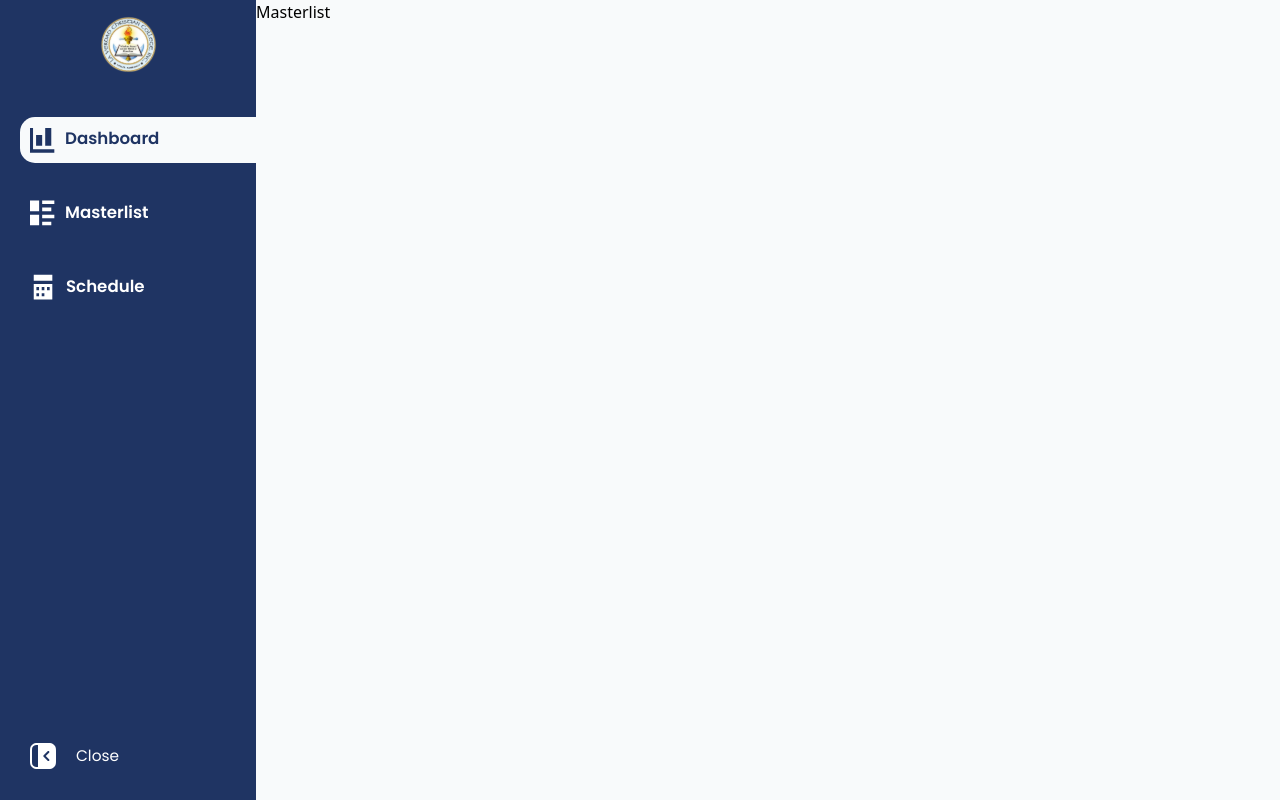
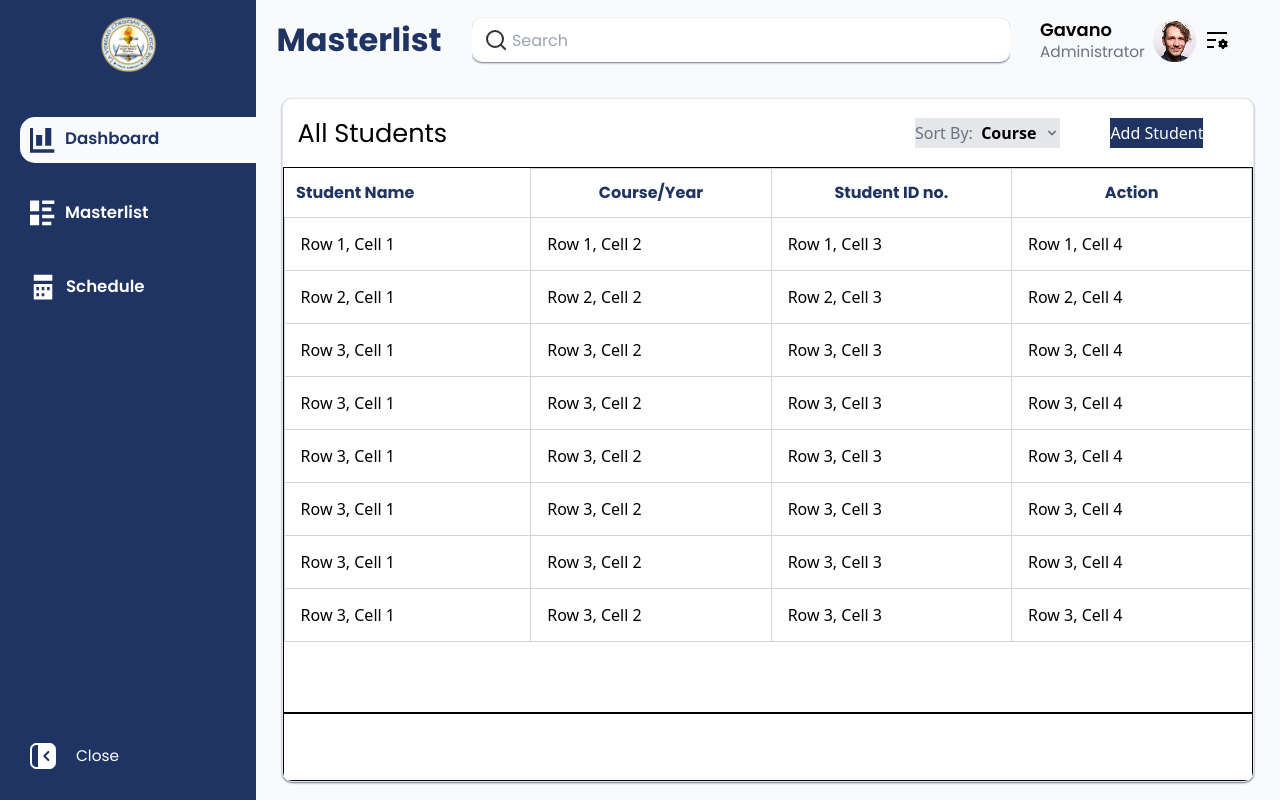
Before and after one commit to Fourthhy/free-lunch-eligibility-check, a React (Vite) app: page /dashboard/masterlist in a window 1280 px wide. Built offline with nearby package versions, Linux system fonts and the light colour scheme.

Commit message:
Implementation: Masterlist table

```diff
--- a/src/pages/admin/Dashboard_Components/Header.jsx
+++ b/src/pages/admin/Dashboard_Components/Header.jsx
@@ -1,13 +1,30 @@
-export default function Header({pageName}) {
+import { Search } from "lucide-react"
+
+
+export default function Header({ pageName }) {
     return (
         <>
-            <div className="h-[100%] flex items-end justify-between">
-                <div className="ml-[2%]">
+            <div className="h-[100%] flex items-end justify-between overflow-y-visible">
+
+                <div className="ml-[2%] flex items-center h-[100%]">
                     <p className="font-Poppins text-[#1F3463] text-[2.5vw] font-bold overflow white-space text-overflow">
                         {pageName}
                     </p>
                 </div>
-                <div className="mr-[2%]">
+
+                {pageName === "Masterlist" ? (
+                    <div className="h-[100%] flex items-center relative">
+                        <Search className="absolute left-3 top-1/2 transform -translate-y-1/2" color="#303030" />
+                        <input
+                            type="text"
+                            className="w-[42vw] h-[55%] pl-10 flex items-center rounded-[10px] bg-white shadow-sm shadow-gray-500 font-Poppins"
+                            placeholder="Search"
+                        />
+                    </div>
+                ) : ""}
+
+
+                <div className="mr-[5%] h-[100%] flex items-center">
                     <div className="flex items-center gap-2">
                         <div className="flex flex-col justify-center">
                             <p className="font-Poppins text-[1.4vw] font-semibold text-black">Gavano</p>
--- a/src/pages/admin/Masterlist.jsx
+++ b/src/pages/admin/Masterlist.jsx
@@ -1,7 +1,127 @@
+import { Button, Dropdown, DropdownItem } from "flowbite-react";
+import Header from "./Dashboard_Components/Header"
+
+
 export default function Masterlist() {
     return (
         <>
-            Masterlist
+            <div className="h-[100%] w-[100%]">
+                <div className="h-[10%]">
+                    <Header pageName={"Masterlist"} />
+                </div>
+                <div className="h-[90%] w-[100%] items-center justify-center flex">
+                    <div className="h-[95%] w-[95%] border-[1px] bg-white rounded-[10px] shadow-sm shadow-gray-500 flex flex-col">
+                        <div className="w-[100%] h-[10%] flex">
+                            <div className="w-[60%] h-[100%] flex items-center justify-start">
+                                <p className="font-Poppins text-[2vw] text-black overflow white-space text-overflow pl-[15px]">
+                                    All Students
+                                </p>
+                            </div>
+                            <div className="w-[40%] h-[100%] flex items-center justify-evenly">
+                                <Dropdown
+                                    label={
+                                        <>
+                                            <span className="text-gray-500">Sort By: &nbsp;</span>
+                                            <span className="font-semibold text-black">Course</span>
+                                        </>
+                                    }
+                                    dismissOnClick={true}
+                                    className="text-gray-500"
+                                    style={{ backgroundColor: '#e5e7eb', height: '30px' }}>
+                                    <DropdownItem>Name</DropdownItem>
+                                    <DropdownItem>Course</DropdownItem>
+                                    <DropdownItem>Student ID</DropdownItem>
+                                </Dropdown>
+                                <Button style={{ backgroundColor: "#1F3463", height: '30px' }}>Add Student</Button>
+                            </div>
+                        </div>
+                        <div className="w-[100%] h-[80%] border-black border-[1px]">
+                            <div className="overflow-x-auto">
+                                <table className="min-w-full border-collapse">
+                                    <thead>
+                                        <tr>
+                                            <th className="py-3 flex items-center justify-start pl-[12px]">
+                                                <p className="font-Poppins font-bold text-[#1F3463]">
+                                                    Student Name
+                                                </p>
+                                            </th>
+                                            <th className="border border-gray-300 py-3">
+                                                <p className="font-Poppins font-bold text-[#1F3463]">
+                                                    Course/Year
+                                                </p>
+                                            </th>
+                                            <th className="border border-gray-300 py-3">
+                                                <p className="font-Poppins font-bold text-[#1F3463]">
+                                                    Student ID no.
+                                                </p>
+                                            </th>
+                                            <th className="border border-gray-300 py-3">
+                                                <p className="font-Poppins font-bold text-[#1F3463]">
+                                                    Action
+                                                </p>
+                                            </th>
+                                        </tr>
+                                    </thead>
+                                    <tbody>
+                                        <tr className="hover:bg-gray-50">
+                                            <td className="border border-gray-300 px-4 py-3.5">Row 1, Cell 1</td>
+                                            <td className="border border-gray-300 px-4 py-3.5">Row 1, Cell 2</td>
+                                            <td className="border border-gray-300 px-4 py-3.5">Row 1, Cell 3</td>
+                                            <td className="border border-gray-300 px-4 py-3.5">Row 1, Cell 4</td>
+                                        </tr>
+                                        <tr className="hover:bg-gray-50">
+                                            <td className="border border-gray-300 px-4 py-3.5">Row 2, Cell 1</td>
+                                            <td className="border border-gray-300 px-4 py-3.5">Row 2, Cell 2</td>
+                                            <td className="border border-gray-300 px-4 py-3.5">Row 2, Cell 3</td>
+                                            <td className="border border-gray-300 px-4 py-3.5">Row 2, Cell 4</td>
+                                        </tr>
+                                        <tr className="hover:bg-gray-50">
+                                            <td className="border border-gray-300 px-4 py-3.5">Row 3, Cell 1</td>
+                                            <td className="border border-gray-300 px-4 py-3.5">Row 3, Cell 2</td>
+                                            <td className="border border-gray-300 px-4 py-3.5">Row 3, Cell 3</td>
+                                            <td className="border border-gray-300 px-4 py-3.5">Row 3, Cell 4</td>
+                                        </tr>
+                                        <tr className="hover:bg-gray-50">
+                                            <td className="border border-gray-300 px-4 py-3.5">Row 3, Cell 1</td>
+                                            <td className="border border-gray-300 px-4 py-3.5">Row 3, Cell 2</td>
+                                            <td className="border border-gray-300 px-4 py-3.5">Row 3, Cell 3</td>
+                                            <td className="border border-gray-300 px-4 py-3.5">Row 3, Cell 4</td>
+                                        </tr>
+                                        <tr className="hover:bg-gray-50">
+                                            <td className="border border-gray-300 px-4 py-3.5">Row 3, Cell 1</td>
+                                            <td className="border border-gray-300 px-4 py-3.5">Row 3, Cell 2</td>
+                                            <td className="border border-gray-300 px-4 py-3.5">Row 3, Cell 3</td>
+                                            <td className="border border-gray-300 px-4 py-3.5">Row 3, Cell 4</td>
+                                        </tr>
+                                        <tr className="hover:bg-gray-50">
+                                            <td className="border border-gray-300 px-4 py-3.5">Row 3, Cell 1</td>
+                                            <td className="border border-gray-300 px-4 py-3.5">Row 3, Cell 2</td>
+                                            <td className="border border-gray-300 px-4 py-3.5">Row 3, Cell 3</td>
+                                            <td className="border border-gray-300 px-4 py-3.5">Row 3, Cell 4</td>
+                                        </tr>
+                                        <tr className="hover:bg-gray-50">
+                                            <td className="border border-gray-300 px-4 py-3.5">Row 3, Cell 1</td>
+                                            <td className="border border-gray-300 px-4 py-3.5">Row 3, Cell 2</td>
+                                            <td className="border border-gray-300 px-4 py-3.5">Row 3, Cell 3</td>
+                                            <td className="border border-gray-300 px-4 py-3.5">Row 3, Cell 4</td>
+                                        </tr>
+                                        <tr className="hover:bg-gray-50">
+                                            <td className="border border-gray-300 px-4 py-3.5">Row 3, Cell 1</td>
+                                            <td className="border border-gray-300 px-4 py-3.5">Row 3, Cell 2</td>
+                                            <td className="border border-gray-300 px-4 py-3.5">Row 3, Cell 3</td>
+                                            <td className="border border-gray-300 px-4 py-3.5">Row 3, Cell 4</td>
+                                        </tr>
+
+                                    </tbody>
+                                </table>
+                            </div>
+                        </div>
+                        <div className="w-[100%] h-[10%] border-black border-[1px]">
+
+                        </div>
+                    </div>
+                </div>
+            </div >
         </>
     )
 }
```
